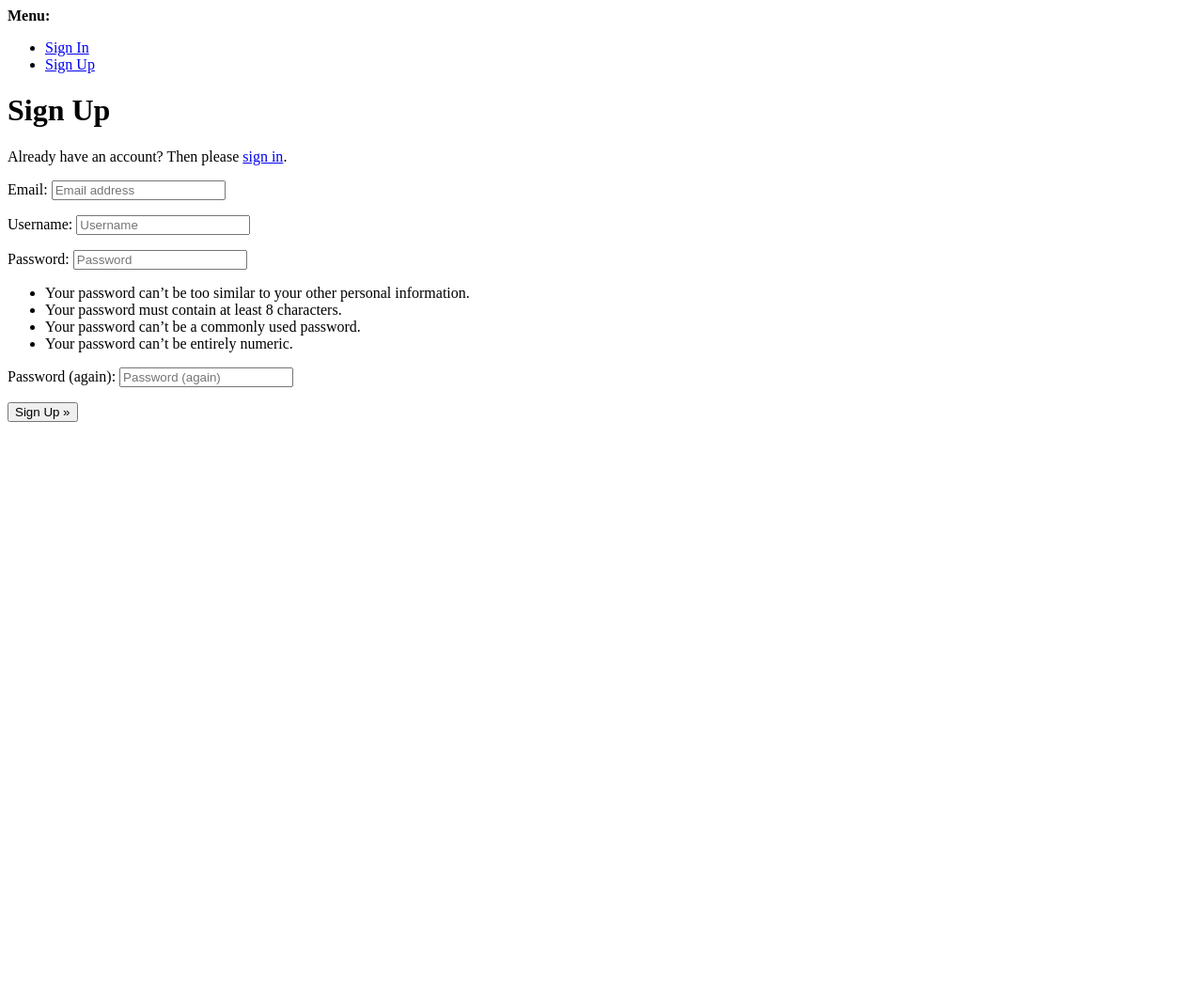
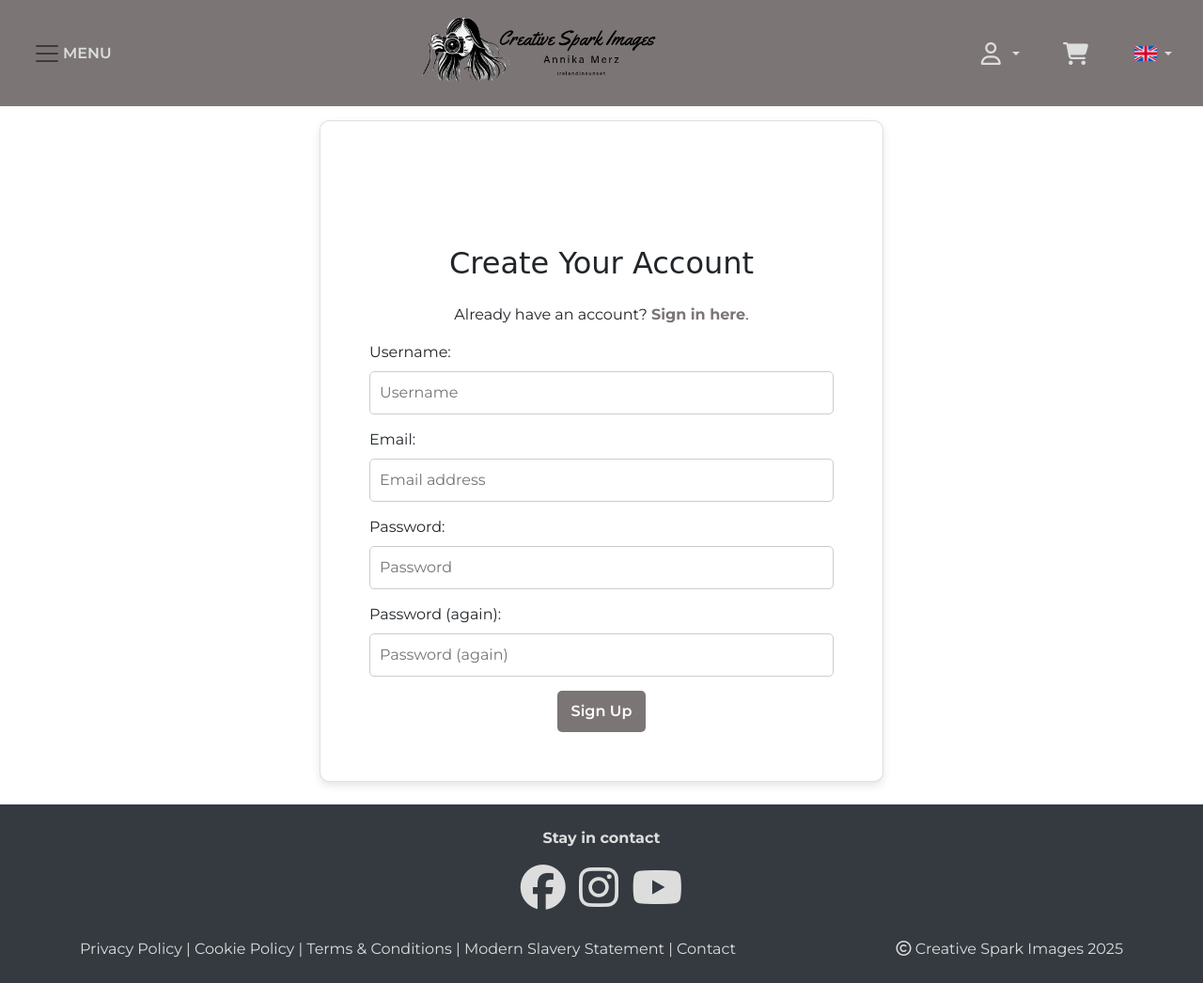
Before and after one commit to merzann/v2_creative_spark_images_photography_shop, a Django app: page /accounts/signup/ in a window 1280 px wide. Shown: the whole page at 94% size. Before the commit the page ends 449 px from the top, so only its background shows below. Run offline with Django 4.2, Linux system fonts and the light colour scheme; some libraries are stand-ins or nearby versions.

Commit message:
feat: add main base.html to allauth, add custom html and css to account/base.html, add custom styles for all allauth templates to styles.css to match overall project layout, overwrite earlier layout of login.html and signup.html

```diff
--- a/my_shop/settings.py
+++ b/my_shop/settings.py
@@ -73,7 +73,7 @@ ACCOUNT_SIGNUP_REDIRECT_URL = "/"
 ACCOUNT_LOGOUT_REDIRECT_URL = "/"
 ACCOUNT_LOGOUT_ON_GET = True  # Logs out immediately on click
 LOGIN_URL = "/accounts/login/"
-LOGIN_REDIRECT_URL = "/success"
+LOGIN_REDIRECT_URL = "/"
 LOGOUT_REDIRECT_URL = "/"
 
 
--- a/static/css/style.css
+++ b/static/css/style.css
@@ -173,8 +173,15 @@ footer a i {
 }
 
 
-/* Login Page styles */
-.login-card {
+/* AllAuth forms */
+/* ALLAUTH FORM CONTAINER */
+.container.d-flex {
+    min-height: 80vh;
+    padding-top: 5rem;
+}
+
+/* Card Layout */
+.allauth-card {
     width: 100%;
     max-width: 400px;
     background: #fff;
@@ -185,20 +192,30 @@ footer a i {
 }
 
 /* Form Styling */
-.login-form .form-group {
+.allauth-form .form-group {
     margin-bottom: 15px;
+    text-align: left;
 }
 
-.login-form input {
+.allauth-form input {
     width: 100%;
     padding: 10px;
     font-size: 1rem;
     border: 1px solid #ccc;
     border-radius: 5px;
+    transition: border 0.3s ease-in-out;
 }
 
-/* Button Styling */
-.login-btn {
+/* Blue Fields When Filled */
+.allauth-form input:focus,
+.allauth-form input:not(:placeholder-shown) {
+    background-color: #e9f0ff;
+    border-color: #4a90e2;
+    outline: none;
+}
+
+/* Buttons */
+.allauth-btn {
     background-color: #7c7575 !important;
     border: none;
     padding: 10px 15px;
@@ -208,7 +225,7 @@ footer a i {
     transition: all 0.3s ease-in-out;
 }
 
-.login-btn:hover {
+.allauth-btn:hover {
     background-color: #5e5959 !important;
 }
 
--- a/templates/allauth/account/base.html
+++ b/templates/allauth/account/base.html
@@ -1,43 +1,22 @@
-{% load i18n %}
-<!DOCTYPE html>
-<html>
-  <head>
-    <meta http-equiv="X-UA-Compatible" content="IE=edge">
-    <meta name="viewport" content="width=device-width, initial-scale=1.0">
-    <title>{% block head_title %}{% endblock head_title %}</title>
-    {% block extra_head %}
-    {% endblock extra_head %}
-  </head>
-  <body>
-    {% block body %}
+{% extends "base.html" %}
+{% load static %}
 
-    {% if messages %}
-    <div>
-      <strong>{% trans "Messages:" %}</strong>
-      <ul>
-        {% for message in messages %}
-        <li>{{message}}</li>
-        {% endfor %}
-      </ul>
+{% block content %}
+<div class="container d-flex justify-content-center align-items-center min-vh-100">
+    <div class="card allauth-card">
+        <div class="card-body">
+            <h2 class="text-center mb-4">{% block allauth_title %}Account{% endblock %}</h2>
+
+            {% block allauth_subtitle %}
+            <p class="text-center">Manage your account below.</p>
+            {% endblock %}
+
+            <div class="allauth-form-container">
+                {% block inner_content %}
+                <!-- Individual templates (login, signup, etc.) will insert their form here -->
+                {% endblock %}
+            </div>
+        </div>
     </div>
-    {% endif %}
-
-    <div>
-      <strong>{% trans "Menu:" %}</strong>
-      <ul>
-        {% if user.is_authenticated %}
-        <li><a href="{% url 'account_email' %}">{% trans "Change Email" %}</a></li>
-        <li><a href="{% url 'account_logout' %}">{% trans "Sign Out" %}</a></li>
-        {% else %}
-        <li><a href="{% url 'account_login' %}">{% trans "Sign In" %}</a></li>
-        <li><a href="{% url 'account_signup' %}">{% trans "Sign Up" %}</a></li>
-        {% endif %}
-      </ul>
-    </div>
-    {% block content %}
-    {% endblock content %}
-    {% endblock body %}
-    {% block extra_body %}
-    {% endblock extra_body %}
-  </body>
-</html>
+</div>
+{% endblock %}
--- a/templates/allauth/account/signup.html
+++ b/templates/allauth/account/signup.html
@@ -1,21 +1,38 @@
-{% extends "account/base.html" %}
-
+{% extends "allauth/account/base.html" %}
 {% load i18n %}
 
-{% block head_title %}{% trans "Signup" %}{% endblock head_title %}
+{% block allauth_title %}Create Your Account{% endblock allauth_title %}
+{% block allauth_subtitle %}
+<p class="text-center">
+    Already have an account?
+    <a href="{{ login_url }}" class="signup-link"><strong>Sign in here</strong></a>.
+</p>
+{% endblock allauth_subtitle %}
 
-{% block content %}
-<h1>{% trans "Sign Up" %}</h1>
+{% block inner_content %}
+<form method="POST" action="{% url 'account_signup' %}" class="allauth-form">
+    {% csrf_token %}
 
-<p>{% blocktrans %}Already have an account? Then please <a href="{{ login_url }}">sign in</a>.{% endblocktrans %}</p>
+    <div class="form-group">
+        {{ form.username.label_tag }}
+        {{ form.username }}
+    </div>
 
-<form class="signup" id="signup_form" method="post" action="{% url 'account_signup' %}">
-  {% csrf_token %}
-  {{ form.as_p }}
-  {% if redirect_field_value %}
-  <input type="hidden" name="{{ redirect_field_name }}" value="{{ redirect_field_value }}" />
-  {% endif %}
-  <button type="submit">{% trans "Sign Up" %} &raquo;</button>
+    <div class="form-group">
+        {{ form.email.label_tag }}
+        {{ form.email }}
+    </div>
+
+    <div class="form-group">
+        {{ form.password1.label_tag }}
+        {{ form.password1 }}
+    </div>
+
+    <div class="form-group">
+        {{ form.password2.label_tag }}
+        {{ form.password2 }}
+    </div>
+
+    <button type="submit" class="btn btn-primary allauth-btn">{% trans "Sign Up" %}</button>
 </form>
-
-{% endblock content %}
+{% endblock %}
```
Also changed, not shown: templates/allauth/account/login.html (+12 -36 lines), templates/allauth/base.html (added, +43 -0 lines).
